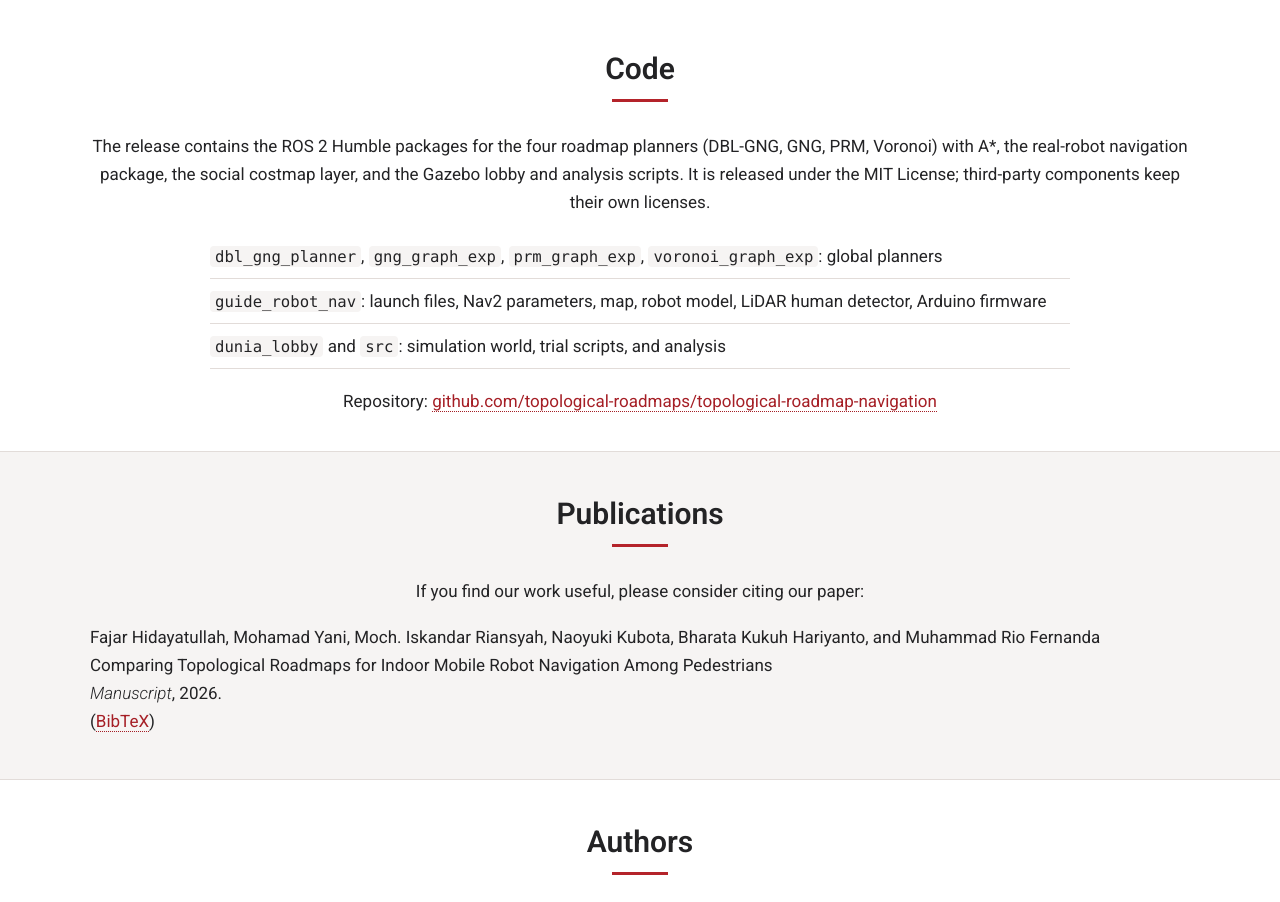
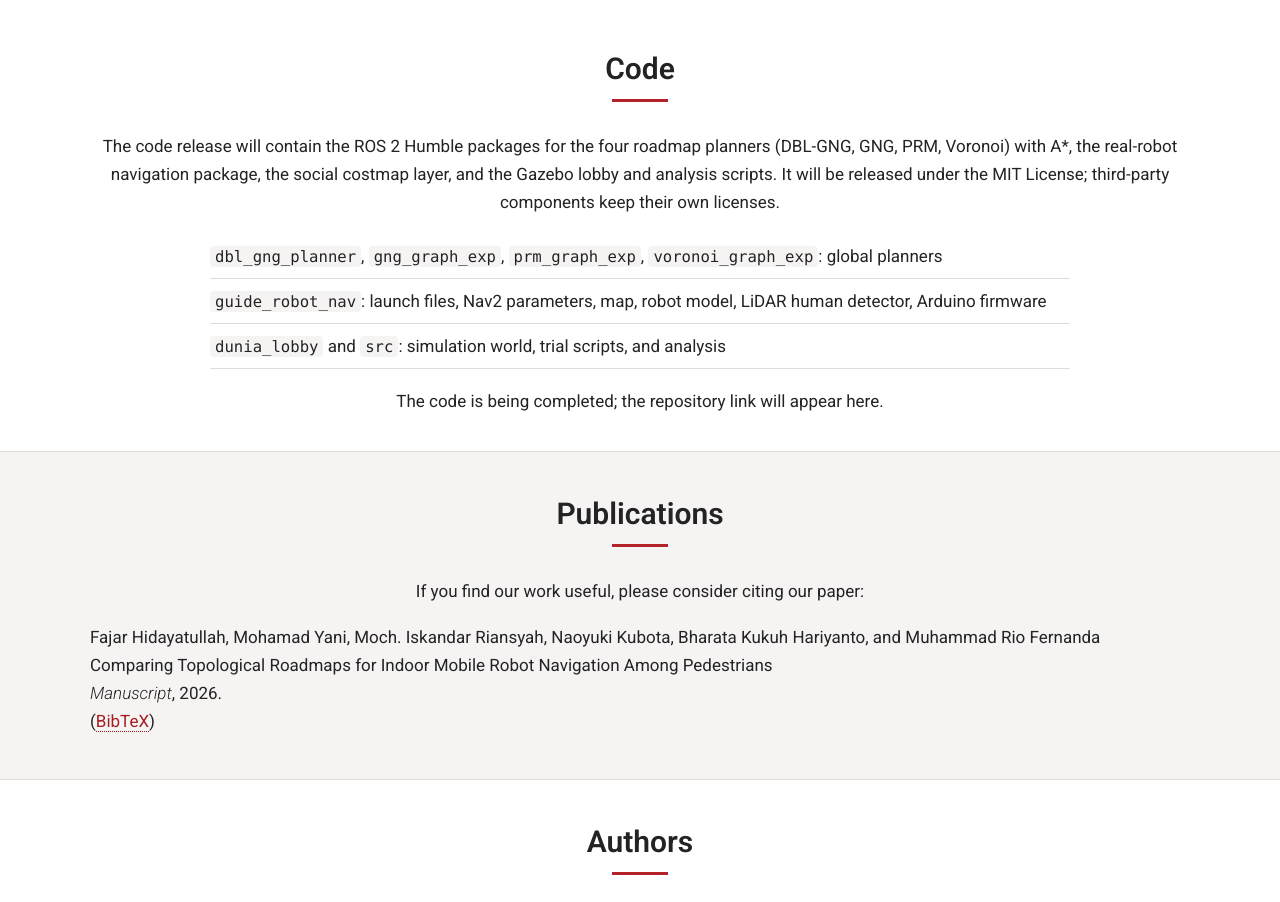
Before and after one commit to topological-roadmaps/topological-roadmaps.github.io, a plain HTML site: page index.html in a window 1280 px wide. Shown: the part 3580-4482 px from the top of the page. Drawn offline with Linux system fonts and the light colour scheme.

Commit message:
Mark the code release as in preparation

```diff
--- a/index.html
+++ b/index.html
@@ -19,7 +19,7 @@
     <p class="byline"><span>Fajar Hidayatullah</span>, &nbsp;<span>Mohamad Yani</span>, &nbsp;<span>Moch. Iskandar Riansyah</span>, &nbsp;<span>Naoyuki Kubota</span>, &nbsp;<span>Bharata Kukuh Hariyanto</span>, &nbsp;<span>Muhammad Rio Fernanda</span></p>
     <div class="button-row">
       <span class="button off" title="Not yet available"><i class="fa-solid fa-file-pdf"></i> Paper (soon)</span>
-      <a class="button" href="https://github.com/topological-roadmaps/topological-roadmap-navigation"><i class="fa-brands fa-github"></i> Code</a>
+      <a class="button" href="#code"><i class="fa-brands fa-github"></i> Code</a>
       <a class="button" href="#publication"><i class="fa-solid fa-book"></i> BibTeX</a>
     </div>
   </div>
@@ -51,13 +51,13 @@ non-reactive pedestrians and do not estimate contact rates with real people.</p>
 </div></div>
 
 <div id="code" class="band"><div class="inner"><div class="title"><h2>Code</h2></div>
-  <p>The release contains the ROS 2 Humble packages for the four roadmap planners (DBL-GNG, GNG, PRM, Voronoi) with A*, the real-robot navigation package, the social costmap layer, and the Gazebo lobby and analysis scripts. It is released under the MIT License; third-party components keep their own licenses.</p>
+  <p>The code release will contain the ROS 2 Humble packages for the four roadmap planners (DBL-GNG, GNG, PRM, Voronoi) with A*, the real-robot navigation package, the social costmap layer, and the Gazebo lobby and analysis scripts. It will be released under the MIT License; third-party components keep their own licenses.</p>
   <ul class="code-list">
     <li><code>dbl_gng_planner</code>, <code>gng_graph_exp</code>, <code>prm_graph_exp</code>, <code>voronoi_graph_exp</code>: global planners</li>
     <li><code>guide_robot_nav</code>: launch files, Nav2 parameters, map, robot model, LiDAR human detector, Arduino firmware</li>
     <li><code>dunia_lobby</code> and <code>src</code>: simulation world, trial scripts, and analysis</li>
   </ul>
-  <p>Repository: <a href="https://github.com/topological-roadmaps/topological-roadmap-navigation">github.com/topological-roadmaps/topological-roadmap-navigation</a></p>
+  <p>The code is being completed; the repository link will appear here.</p>
 </div></div>
 
 <div id="publication" class="band grey"><div class="inner"><div class="title"><h2>Publications</h2></div>
```
